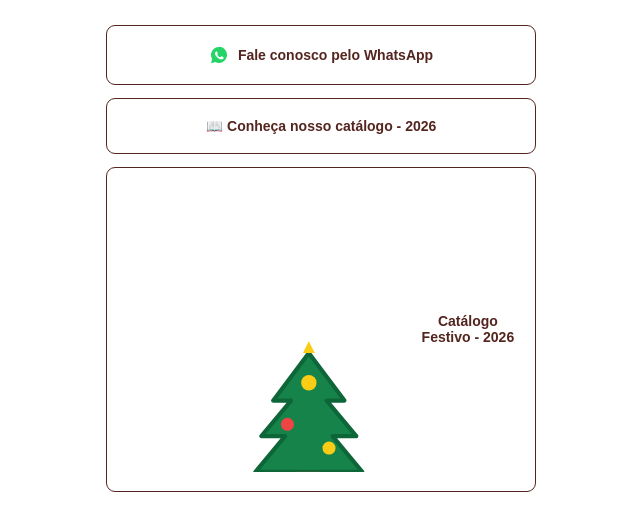
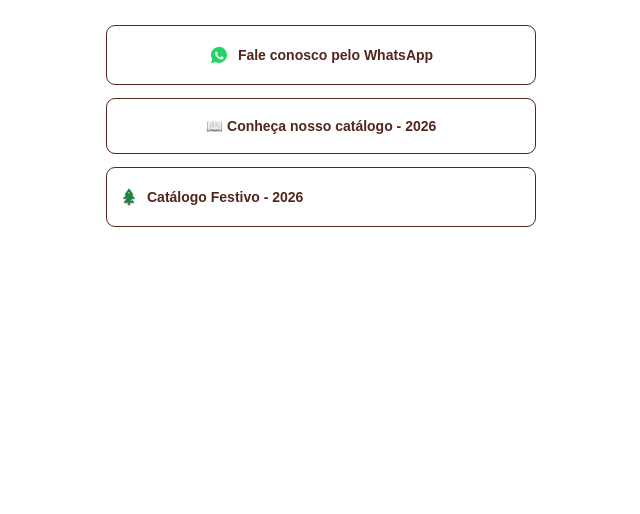
Before and after one commit to agomes2201-boop/new-links-page, a plain HTML site: page index.html in a window 1280 px wide. Shown: the part 287-801 px from the top of the page, without its empty margins (319-959 px from the left). Drawn offline with Linux system fonts and the light colour scheme.

Commit message:
Atualizaçõa de Natal II

```diff
--- a/index.html
+++ b/index.html
@@ -31,7 +31,17 @@ h1{font:600 42px Georgia,serif;margin:5px 0}
 .link-whatsapp{display:flex;align-items:center;justify-content:center;gap:9px}
 .link-whatsapp svg,.link-instagram svg{width:20px;height:20px;flex:none}
 .link-instagram{display:flex;align-items:center;justify-content:center;gap:9px}
-.link-arvore{display:flex;align-items:center;justify-content:center;gap:9px}
+.link-arvore {
+    display: inline-flex;
+    align-items: center;
+    gap: 8px;
+}
+
+.link-arvore svg {
+    width: 20px;
+    height: 20px;
+    flex-shrink: 0;
+}
 .social{margin-top:35px}
 .social a{color:#ffffff;text-decoration:none;margin:0 12px}
 footer{margin-top:25px;color:#ffffff;font-size:11px}
@@ -73,33 +83,19 @@ href="https://canva.link/flnvinyne2fx5dd"
 target="_blank"
 rel="noopener noreferrer">
 
-<svg viewBox="0 0 24 24" aria-hidden="true" focusable="false">
-  <!-- Árvore de Natal -->
-  <g transform="translate(16 14)">
-    <path d="M0 0 L-3 4 H-1.5 L-4 7 H-2 L-4.5 10 H4.5 L2 7 H4 L1.5 4 H3 Z"
-      fill="#16834a" stroke="#0d6638" stroke-width=".35"
-      stroke-linejoin="round"/>
-    <rect x="-1" y="10" width="2" height="2"
-      fill="#8b5a2b"/>
-    <circle cx="0" cy="2.5" r=".65" fill="#facc15"/>
-    <circle cx="-1.8" cy="6" r=".55" fill="#ef4444"/>
-    <circle cx="1.7" cy="8" r=".55" fill="#facc15"/>
-    <path d="M0 -1 L.5 0 H-.5 Z" fill="#facc15"/>
-  </g>
+  <svg viewBox="0 0 24 24" aria-hidden="true" focusable="false">
+    <g>
+      <path d="M12 2 L7 9 H9 L5 14 H9 L6 19 H18 L15 14 H19 L15 9 H17 Z"
+        fill="#16834a" stroke="#0d6638" stroke-width=".6"
+        stroke-linejoin="round"/>
+      <rect x="10.5" y="19" width="3" height="3" fill="#8b5a2b"/>
+      <circle cx="12" cy="7" r="1" fill="#facc15"/>
+      <circle cx="9" cy="13" r="1" fill="#ef4444"/>
+      <circle cx="15" cy="16" r="1" fill="#facc15"/>
+    </g>
+  </svg>
 
-  <defs>
-    <linearGradient id="instagram-gradient"
-      x1="3" y1="21" x2="21" y2="3"
-      gradientUnits="userSpaceOnUse">
-      <stop stop-color="#feda75"/>
-      <stop offset=".5" stop-color="#fa7e1e"/>
-      <stop offset="1" stop-color="#d62976"/>
-    </linearGradient>
-  </defs>
-
-</svg>
-
-<span>Catálogo Festivo - 2026</span>
+  <span>Catálogo Festivo - 2026</span>
 </a>
 
 
```
